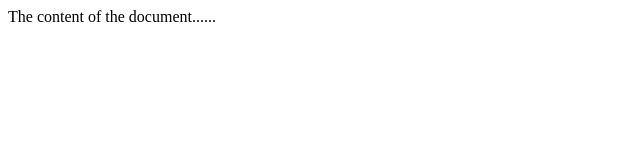
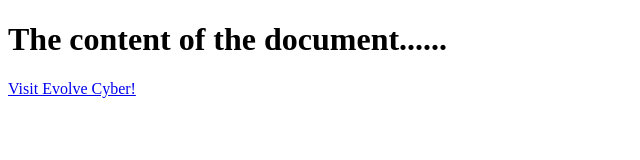
Before and after one commit to karakyrt/webserver_with_jenkins, a plain HTML site: page index.html in a window 1280 px wide. Shown: the whole page, without its empty margins (0-640 px from the left). Drawn offline with Linux system fonts and the light colour scheme.

Commit message:
Update index.html

```diff
--- a/index.html
+++ b/index.html
@@ -1,8 +1,10 @@
 <!DOCTYPE html>
 <html>
 <head>
+  <title>class</title>
 </head>
 <body>
-The content of the document......
+<h1>The content of the document...... </h1>
+  <a href="https://evolvecyber.com">Visit Evolve Cyber!</a>
 </body>
 </html>
```
